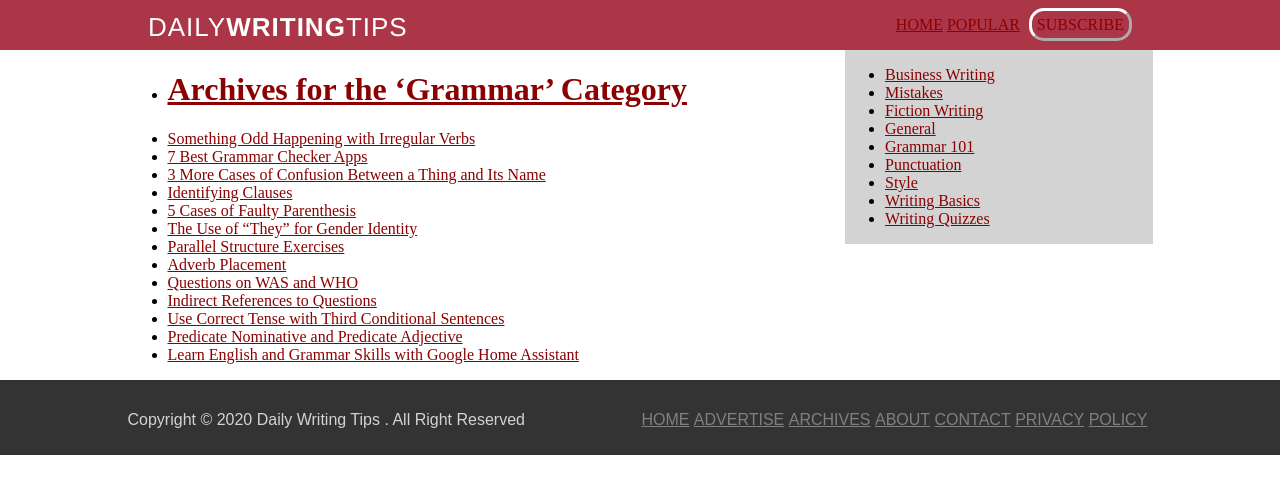
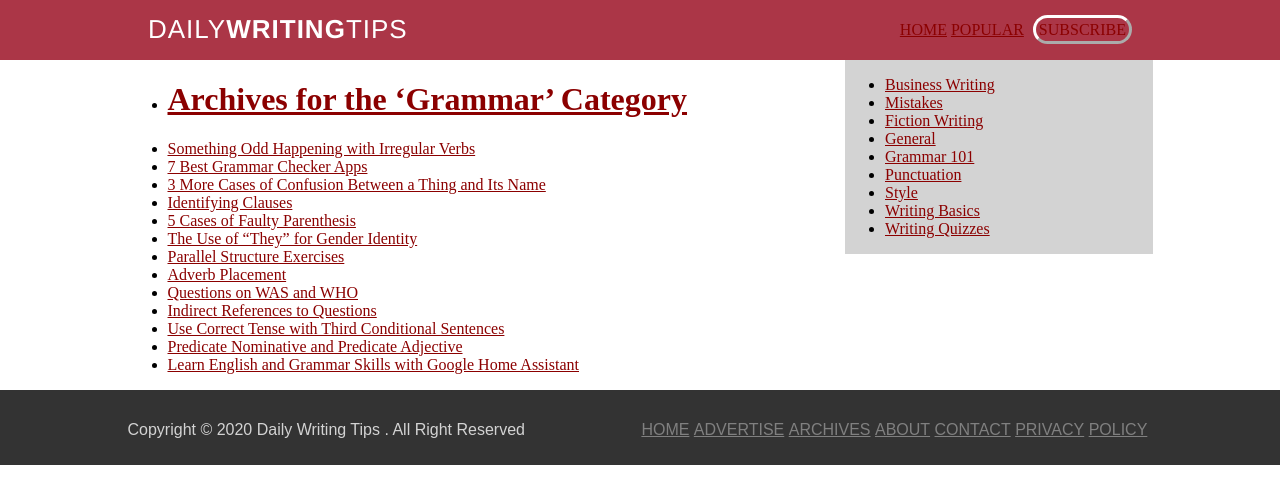
Before and after one commit to bcapu/cv, a plain HTML site: page index1.html in a window 1280 px wide. Drawn offline with Linux system fonts and the light colour scheme.

Commit message:
Add files via upload

```diff
--- a/css1/estilo1.css
+++ b/css1/estilo1.css
@@ -23,11 +23,11 @@ header {
 
 nav {
   display: inline-block;
-  width: 28%;
+  width: 38%;
   vertical-align: top;
   text-align: right;
   padding-right: 2%;
-
+  line-height: 28px;
 }
 
 .top-container  { display: block;
@@ -58,10 +58,11 @@ nav {
   letter-spacing: 1px;
   text-decoration: none;
   display: inline-block;
-  margin-top:12px;
+  margin-top:14px;
   text-align: left;
-  width:68%;
-padding-left:2%
+  width:58%;
+padding-left:2%;
+
 
 }
 
@@ -77,7 +78,7 @@ padding-left:2%
 .sus{
   border:outset 3px white ;
   margin-left: 5px;
-  padding:5px;
+  padding:3px;
   border-radius: 15px;
   text-decoration: none;
 }
```
